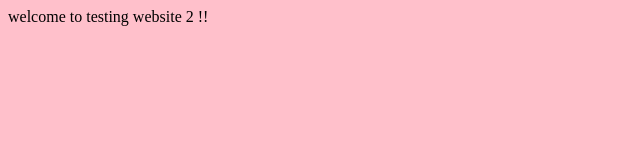
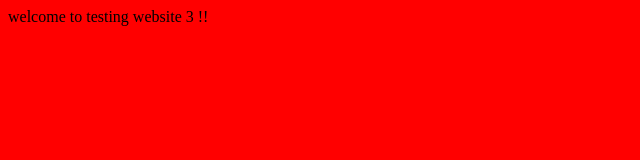
Before and after one commit to piyush8358/Jenkins-Test_Pratice, a plain HTML site: page index.html in a window 1280 px wide. Shown: the whole page, without its empty margins (0-640 px from the left). Drawn offline with Linux system fonts and the light colour scheme.

Commit message:
thirdwq commit

```diff
--- a/index.html
+++ b/index.html
@@ -1,3 +1,3 @@
-<body bgcolor='pink'>
-welcome to  testing website  2 !!
+<body bgcolor='red'>
+welcome to  testing website 3 !!
 </body>
```
